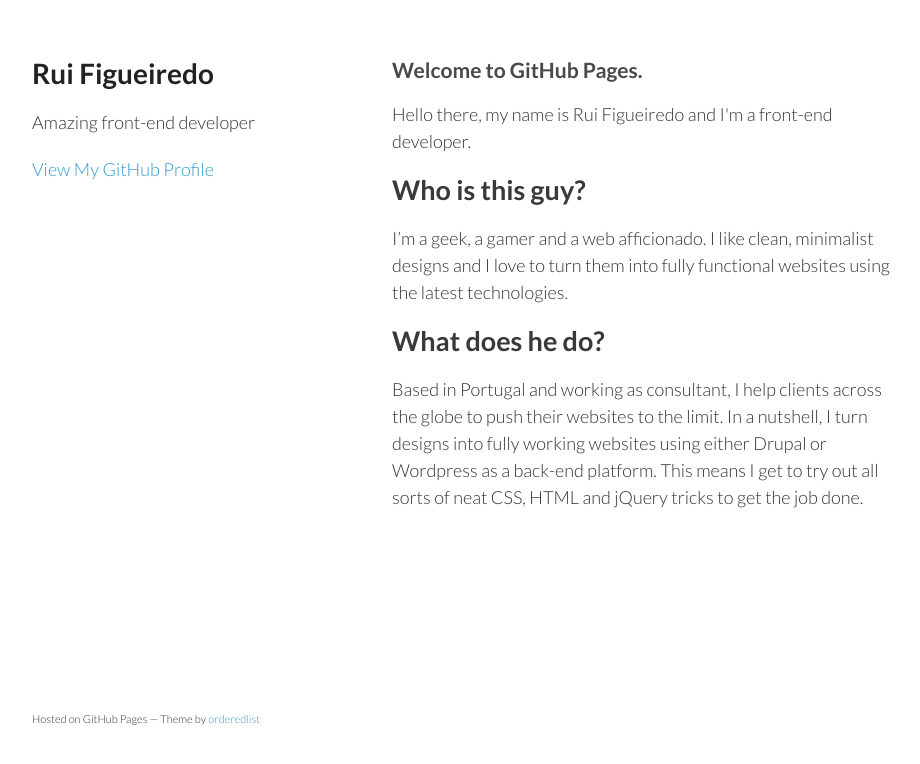
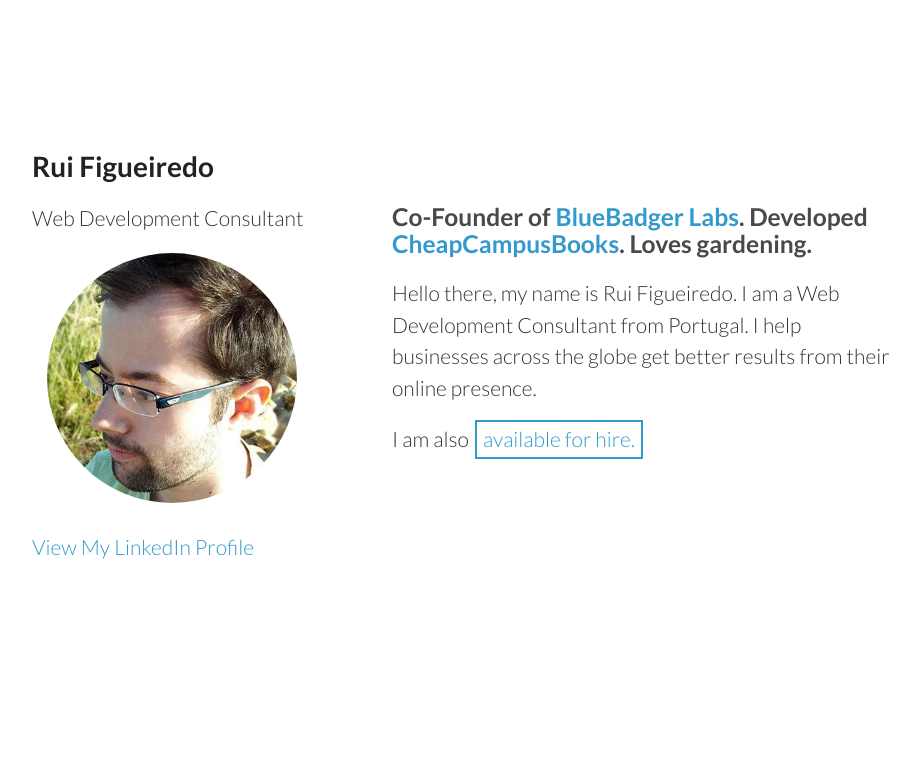
Before and after one commit to rui-figueiredo/rui-figueiredo.github.io, a plain HTML site: page index.html in a window 1280 px wide. Shown: the whole page, without its empty margins (178-1098 px from the left). Drawn offline with Linux system fonts and the light colour scheme.

Commit message:
Update: content, markup and CSS to usable state;

```diff
--- a/index.html
+++ b/index.html
@@ -3,7 +3,7 @@
   <head>
     <meta charset="utf-8">
     <meta http-equiv="X-UA-Compatible" content="chrome=1">
-    <title>Rui Figueiredo by rui-figueiredo</title>
+    <title>Rui Figueiredo - Web Development Consultant</title>
 
     <link rel="stylesheet" href="stylesheets/styles.css">
     <link rel="stylesheet" href="stylesheets/github-light.css">
@@ -16,32 +16,21 @@
     <div class="wrapper">
       <header>
         <h1>Rui Figueiredo</h1>
-        <p>Amazing front-end developer</p>
+        <p>Web Development Consultant</p>
 
+        <p class="my-face"><img src="images/rui-figueiredo.jpg" alt="Rui Figueiredo" /></p>
 
-        <p class="view"><a href="https://github.com/rui-figueiredo">View My GitHub Profile</a></p>
+        <p class="view"><a href="https://linkedin.com/in/rasfigueiredo">View My LinkedIn Profile</a></p>
 
       </header>
       <section>
-        <h3>
-<a id="welcome-to-github-pages" class="anchor" href="#welcome-to-github-pages" aria-hidden="true"><span class="octicon octicon-link"></span></a>Welcome to GitHub Pages.</h3>
 
-<p>Hello there, my name is Rui Figueiredo and I'm a front-end developer.</p>
+			<h3>Co-Founder of <a href="http://bluebadgerlabs.com">BlueBadger Labs</a>. Developed <a href="https://cheapcampusbooks.com">CheapCampusBooks</a>. Loves gardening.</h3>
 
-<h2>
-<a id="who-is-this-guy" class="anchor" href="#who-is-this-guy" aria-hidden="true"><span class="octicon octicon-link"></span></a>Who is this guy?</h2>
+			<p>Hello there, my name is Rui Figueiredo. I am a Web Development Consultant from Portugal. I help businesses across the globe get better results from their online presence.</p>
 
-<p>I’m a geek, a gamer and a web afficionado. I like clean, minimalist designs and I love to turn them into fully functional websites using the latest technologies.</p>
-
-<h2>
-<a id="what-does-he-do" class="anchor" href="#what-does-he-do" aria-hidden="true"><span class="octicon octicon-link"></span></a>What does he do?</h2>
-
-<p>Based in Portugal and working as consultant, I help clients across the globe to push their websites to the limit.
-In a nutshell, I turn designs into fully working websites using either Drupal or Wordpress as a back-end platform. This means I get to try out all sorts of neat CSS, HTML and jQuery tricks to get the job done.</p>
+			<p>I am also <a class="cta" href="mailto:hello@ruifigueiredo.com">available for hire.</a></p>
       </section>
-      <footer>
-        <p><small>Hosted on GitHub Pages &mdash; Theme by <a href="https://github.com/orderedlist">orderedlist</a></small></p>
-      </footer>
     </div>
     <script src="javascripts/scale.fix.js"></script>
 
--- a/stylesheets/styles.css
+++ b/stylesheets/styles.css
@@ -1,8 +1,9 @@
 @import url(https://fonts.googleapis.com/css?family=Lato:300italic,700italic,300,700);
+
 
 body {
   padding:50px;
-  font:18px/1.5 Lato, "Helvetica Neue", Helvetica, Arial, sans-serif;
+  font:21px/1.5 Lato, "Helvetica Neue", Helvetica, Arial, sans-serif;
   color:#333;
   font-weight:300;
 }
@@ -34,8 +35,12 @@ h3, h4, h5, h6 {
 
 a {
   color:#39c;
-  font-weight:400;
   text-decoration:none;
+}
+
+a:hover {
+  background: #39c;
+  color: white;
 }
 
 a small {
@@ -47,7 +52,7 @@ a small {
 
 .wrapper {
   width:860px;
-  margin:0 auto;
+  margin:8% auto 0;
 }
 
 blockquote {
@@ -93,10 +98,11 @@ th {
 
 img {
   max-width:100%;
+  border-radius: 50%;
 }
 
 header {
-  width:270px;
+  width:280px;
   float:left;
   position:fixed;
 }
@@ -162,6 +168,7 @@ header ul a strong {
 section {
   width:500px;
   float:right;
+  padding-top: 52px;
   padding-bottom:50px;
 }
 
@@ -181,6 +188,24 @@ footer {
   float:left;
   position:fixed;
   bottom:50px;
+}
+
+/* Custom */
+.my-face {
+  padding: 0 15px;
+}
+.cta {
+
+  color: #39c;
+  border: 2px solid #39c;
+  margin: 0 2px;
+  padding: 4px 6px 6px;
+}
+
+.cta:hover {
+  background: #39c;
+  color: white;
+  border-color: transparent;
 }
 
 @media print, screen and (max-width: 960px) {
```
Also changed, not shown: images/rui-figueiredo.jpg (added).
